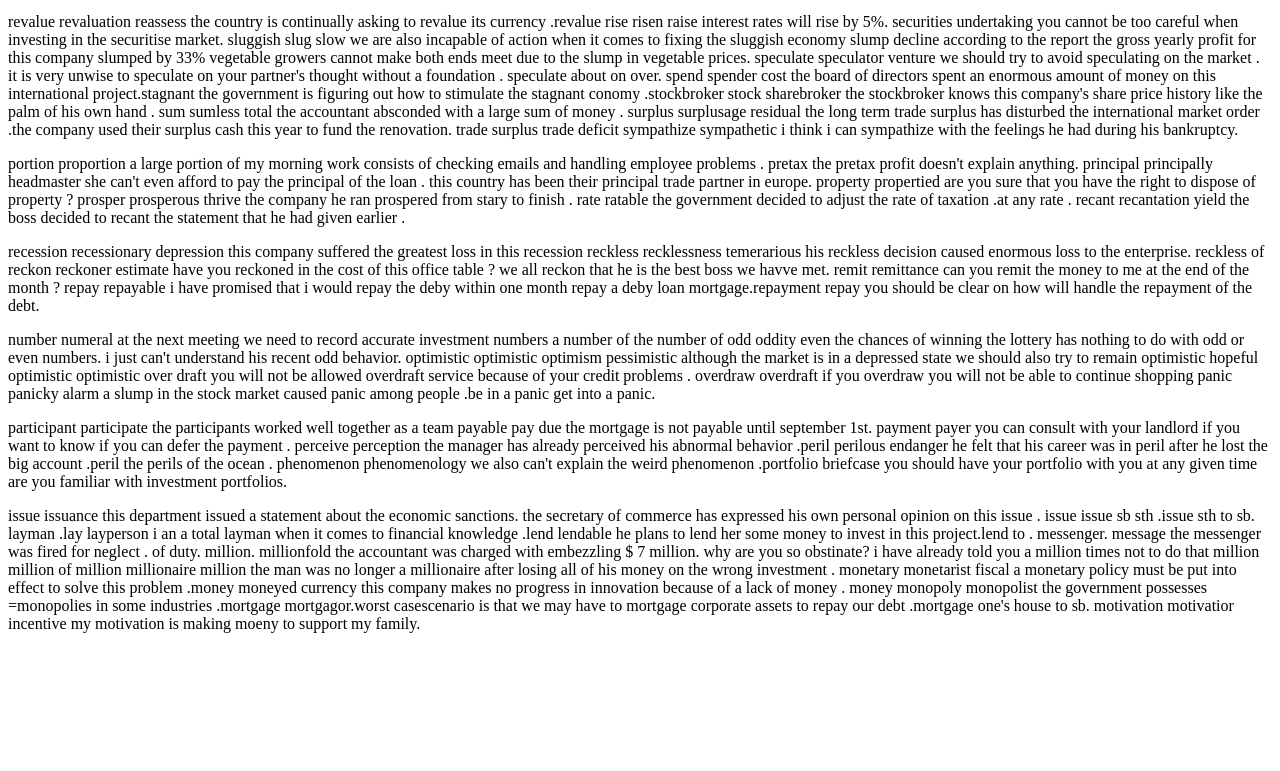
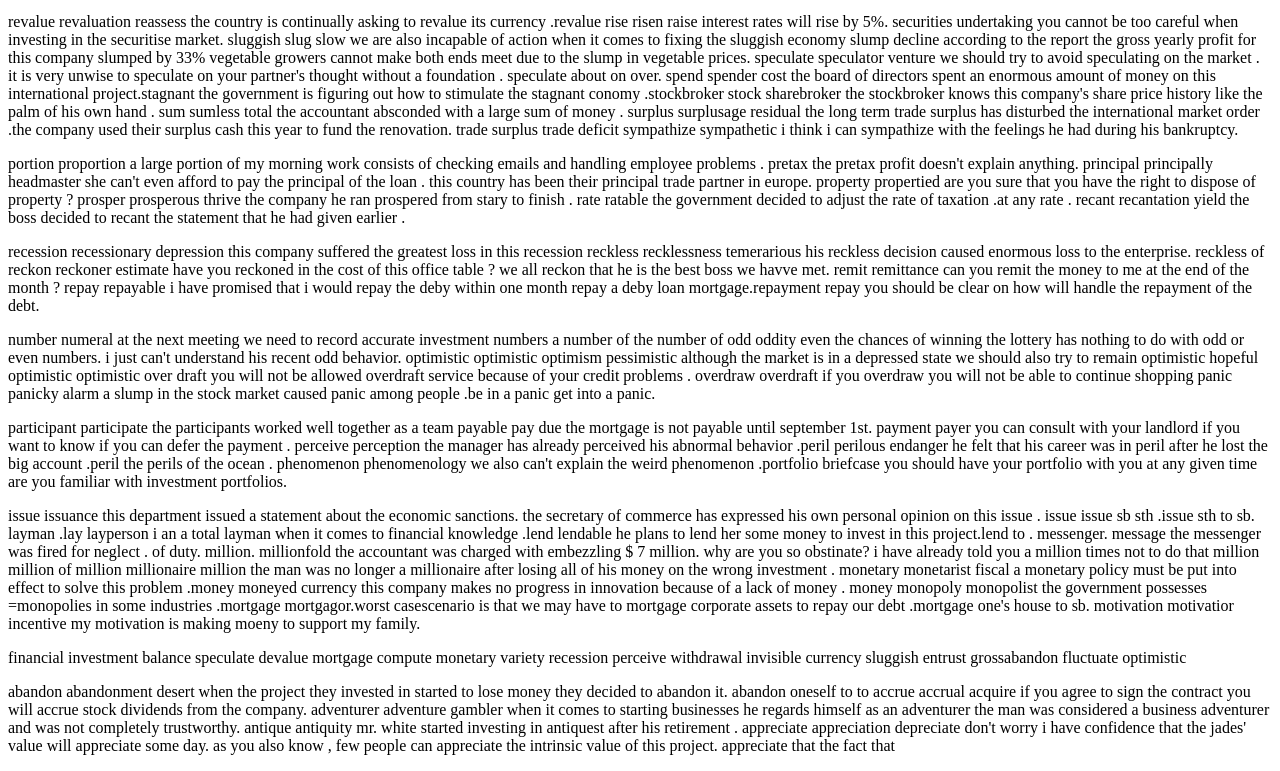
Before and after one commit to pann710/20210930, a plain HTML site: page index.html in a window 1280 px wide. Shown: the part 597-1368 px from the top of the page. Before the commit the page ends 1246 px from the top, so only its background shows below. Drawn offline with Linux system fonts and the light colour scheme.

Commit message:
Update index.html

```diff
--- a/index.html
+++ b/index.html
@@ -17,8 +17,8 @@
   <p>number numeral at the next meeting we need to record accurate investment numbers a number of the number of odd oddity even the chances of winning the lottery has nothing to do with  odd or even numbers. i just can't understand his recent odd behavior. optimistic optimistic optimism pessimistic although the market is in a depressed state we should also try to remain optimistic hopeful optimistic optimistic over draft you will not be allowed overdraft service because of your credit problems . overdraw overdraft if you overdraw you will not be able to continue  shopping panic panicky alarm a slump in  the stock market caused panic  among people .be in a panic get into a panic.</p>
   <p>participant participate the participants worked well together as a team payable pay due the mortgage is not payable until september 1st. payment payer you can consult with your landlord if you want to know if you can defer the payment . perceive perception  the manager has already perceived his abnormal behavior .peril perilous endanger he felt that his career was in peril after he lost the big account .peril the perils of the ocean . phenomenon phenomenology we also can't explain the weird phenomenon .portfolio briefcase  you should have your portfolio with you at any given time are you familiar with investment portfolios.</p>
   <p>issue issuance this department issued a statement about the economic sanctions. the secretary of commerce has expressed his own personal opinion on this issue . issue issue sb sth .issue sth to sb. layman .lay layperson i an a total layman when it comes to financial knowledge .lend lendable he plans to lend her some money to invest in this project.lend to . messenger. message the messenger was fired for neglect . of duty. million. millionfold the accountant was charged with embezzling  $ 7 million. why are you so obstinate? i have already told  you a million times not to do that  million million of million millionaire million the man was no longer a millionaire after losing all of his money on the wrong investment . monetary monetarist fiscal a monetary policy must be put into effect to solve this problem .money moneyed currency this company makes no progress in innovation because of a lack of money . money monopoly monopolist the government possesses =monopolies in some industries .mortgage mortgagor.worst casescenario is that we may have to mortgage corporate assets to repay our debt .mortgage one's house to sb. motivation motivatior incentive my motivation is making moeny to support my family.</p>
-  <p></p>
-  <p></p>
+  <p>financial investment balance speculate devalue mortgage compute monetary variety recession perceive withdrawal invisible currency sluggish entrust grossabandon fluctuate optimistic</p>
+  <p>abandon abandonment desert when the project they invested in started to lose money they decided to abandon it. abandon oneself to to accrue accrual acquire if you agree to sign the contract you will accrue stock dividends from the company. adventurer adventure gambler when it comes to starting businesses he regards himself as an adventurer the man was considered a business adventurer and was not completely trustworthy. antique antiquity mr. white started investing in antiquest after his retirement . appreciate appreciation depreciate don't worry i have confidence that the jades' value will appreciate some day. as you also know , few people can appreciate the intrinsic value of this project. appreciate that the fact that </p>
   <p></p>
   <p></p>
   <p></p>
```
